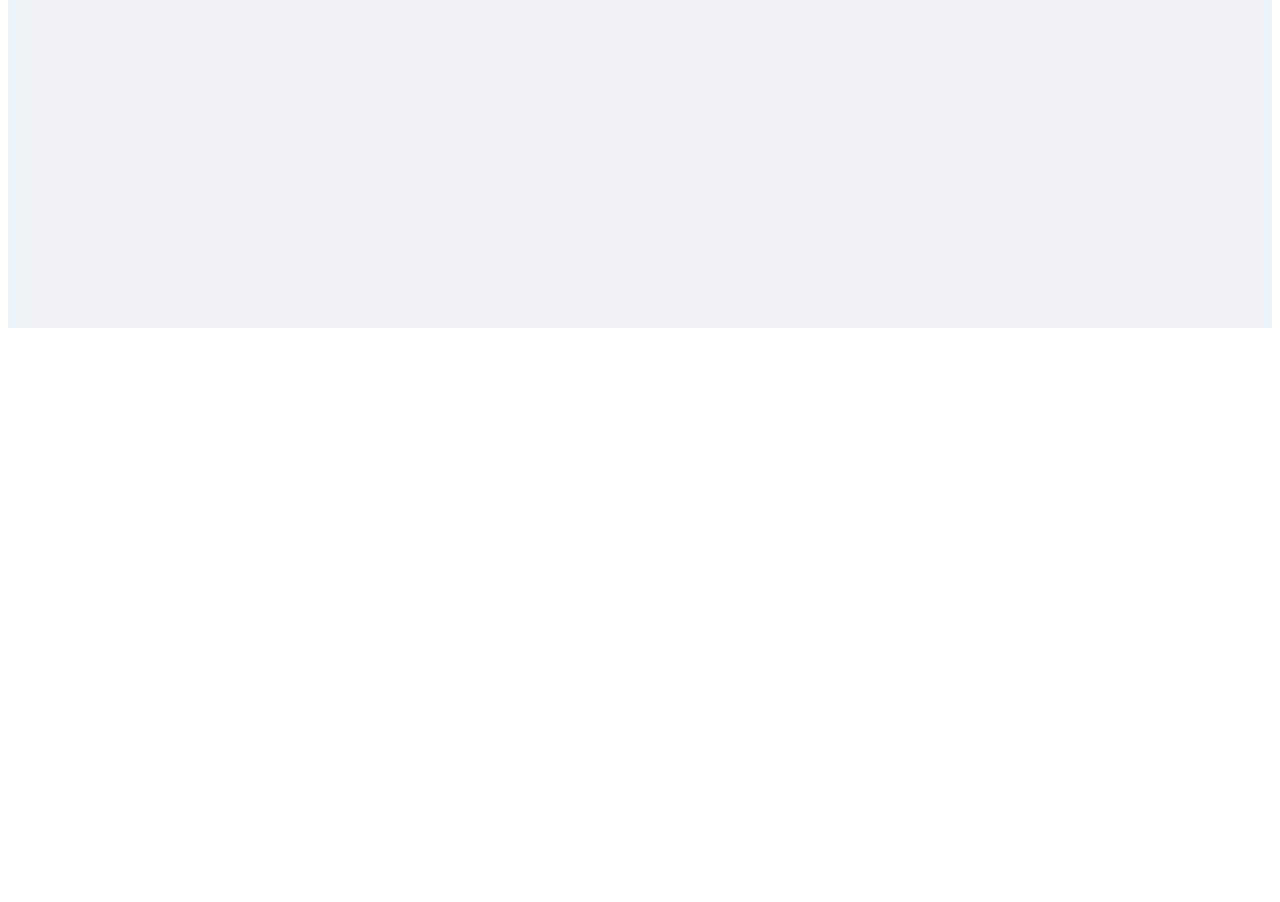
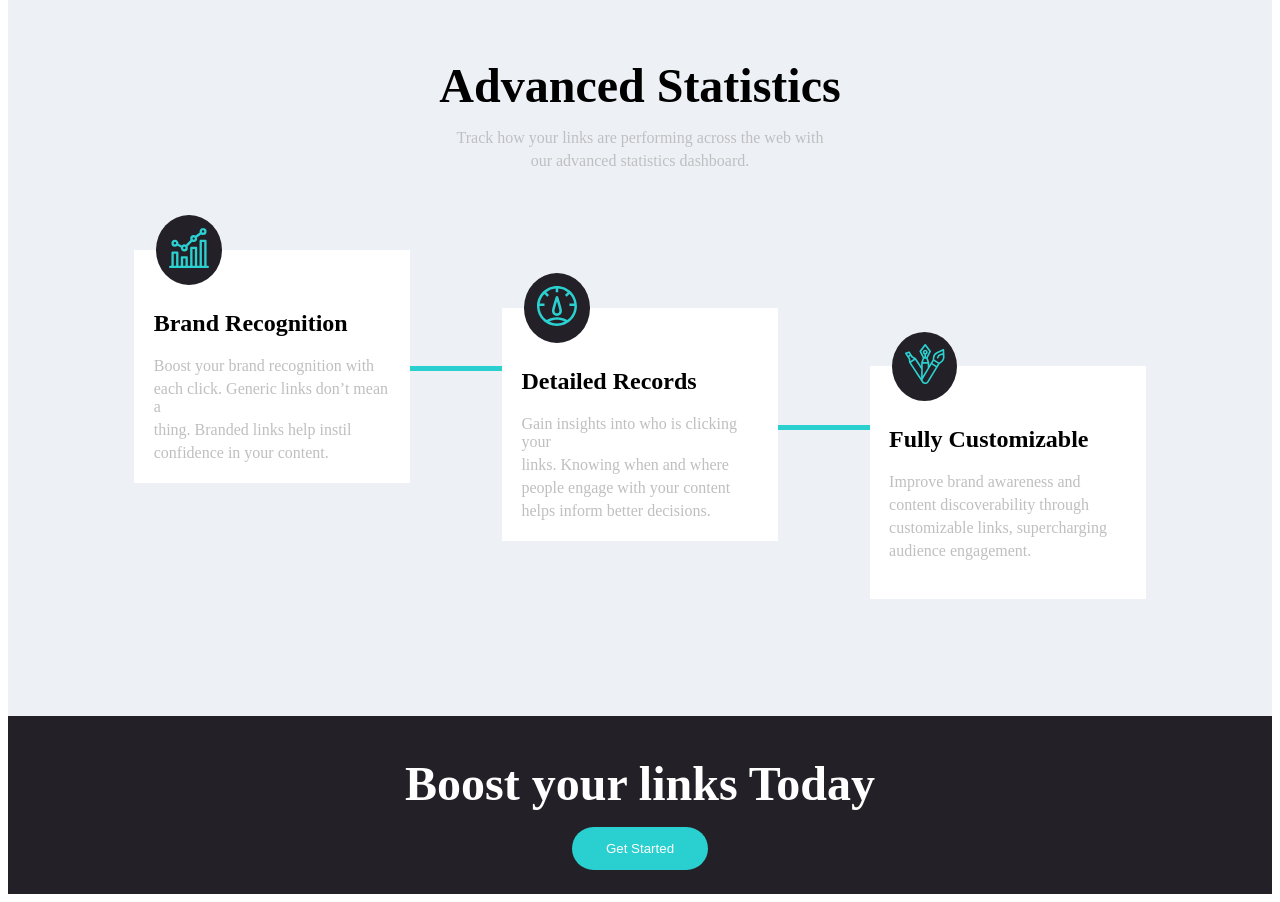
Before and after one commit to Saif-Ansari/Frontend-mentor-intermediate-challenges, a website built with webpack: page url-shortening-api-master/src/index.html in a window 1280 px wide. Shown: the part 820-1722 px from the top of the page. Before the commit the page ends 1156 px from the top, so only its background shows below. Built offline with nearby package versions, Linux system fonts and the light colour scheme.

Commit message:
added statistics description cards and seconfd get started section

```diff
--- a/url-shortening-api-master/src/index.html
+++ b/url-shortening-api-master/src/index.html
@@ -39,7 +39,56 @@
             <input type="text" />
             <button>Shorten it!</button>
           </div>
+          <div class="urlStatistics__searchWrapper--details">
+            <h1>Advanced Statistics</h1>
+            <p>Track how your links are performing across the web with</p>
+            <p>our advanced statistics dashboard.</p>
+          </div>
+          <div class="urlStatistics__searchWrapper--cardContainer">
+            <div class="cardItem item1">
+              <div class="imageBlock">
+                <img src="./assets/images/icon-brand-recognition.svg" alt="" />
+              </div>
+              <div class="cardItem__description">
+                <h2>Brand Recognition</h2>
+                <p>Boost your brand recognition with</p>
+                <p>each click. Generic links don’t mean a</p>
+                <p>thing. Branded links help instil</p>
+                <p>confidence in your content.</p>
+              </div>
+            </div>
+            <div class="cardSeparater sep1"></div>
+            <div class="cardItem item2">
+              <div class="imageBlock">
+                <img src="./assets/images/icon-detailed-records.svg" alt="" />
+              </div>
+              <div class="cardItem__description">
+                <h2>Detailed Records</h2>
+                <p>Gain insights into who is clicking your</p>
+                <p>links. Knowing when and where</p>
+                <p>people engage with your content</p>
+                <p>helps inform better decisions.</p>
+              </div>
+            </div>
+            <div class="cardSeparater sep2"></div>
+            <div class="cardItem item3">
+              <div class="imageBlock">
+                <img src="./assets/images/icon-fully-customizable.svg" alt="" />
+              </div>
+              <div class="cardItem__description">
+                <h2>Fully Customizable</h2>
+                <p>Improve brand awareness and</p>
+                <p>content discoverability through</p>
+                <p>customizable links, supercharging</p>
+                <p>audience engagement.</p>
+              </div>
+            </div>
+          </div>
         </div>
+      </section>
+      <section class="getStarted2">
+        <h1>Boost your links Today</h1>
+        <button>Get Started</button>
       </section>
     </div>
     <script src="../dist/bundle.js"></script>
--- a/url-shortening-api-master/src/style.scss
+++ b/url-shortening-api-master/src/style.scss
@@ -103,7 +103,6 @@ button:hover {
 
 .urlStatistics {
   background-color: #edf1f6;
-  height: 500px;
   margin-top: 10rem;
   &__searchWrapper {
     position: relative;
@@ -130,5 +129,86 @@ button:hover {
         border-radius: 5px;
       }
     }
+    &--details {
+      text-align: center;
+      margin-top: 5rem;
+      h1 {
+        font-size: 3rem;
+        margin-bottom: 1rem;
+      }
+      p {
+        color: $gray;
+        margin: 5px 0;
+      }
+    }
+    &--cardContainer {
+      display: grid;
+      margin-top: 5rem;
+      grid-template-columns: repeat(11, 1fr);
+      grid-template-rows: repeat(8, 2fr);
+      .cardItem {
+        background-color: #fff;
+        position: relative;
+
+        .imageBlock {
+          background-color: hsl(260, 8%, 14%);
+          display: inline-block;
+          padding: 0.8rem;
+          border-radius: 50%;
+          position: absolute;
+          left: 8%;
+          top: -15%;
+          img {
+            width: 40px;
+            height: 40px;
+          }
+        }
+        &__description {
+          margin-top: 1.5rem;
+          padding: 1rem 1rem 1rem 7%;
+          p {
+            color: $gray;
+            margin: 5px 0;
+          }
+        }
+      }
+      .item1 {
+        grid-row: 1 / span 4;
+        grid-column: 1 / span 3;
+      }
+      .item2 {
+        grid-row: 2 / span 4;
+        grid-column: 5 / span 3;
+      }
+      .item3 {
+        grid-row: 3 / span 4;
+        grid-column: 9 / span 3;
+      }
+      .cardSeparater {
+        height: 5px;
+        background-color: $cyan;
+      }
+      .sep1 {
+        grid-row: 3;
+      }
+      .sep2 {
+        grid-column: 8;
+        grid-row: 4;
+      }
+    }
   }
 }
+.getStarted2 {
+  background-color: #232127;
+  padding: 1.5rem;
+  color: #fff;
+  text-align: center;
+  h1 {
+    margin: 1rem;
+    font-size: 3rem;
+  }
+  button {
+    padding: 14px 34px;
+    border-radius: 24px;
+  }
+}
```
Also changed, not shown: url-shortening-api-master/dist/bundle.css.
